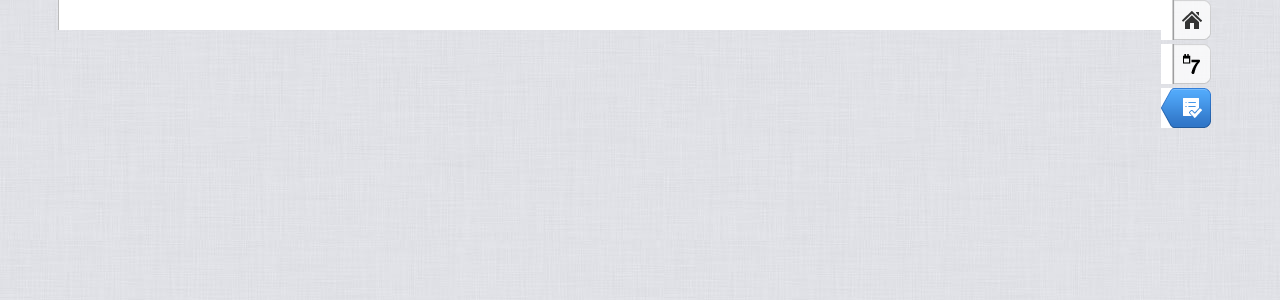
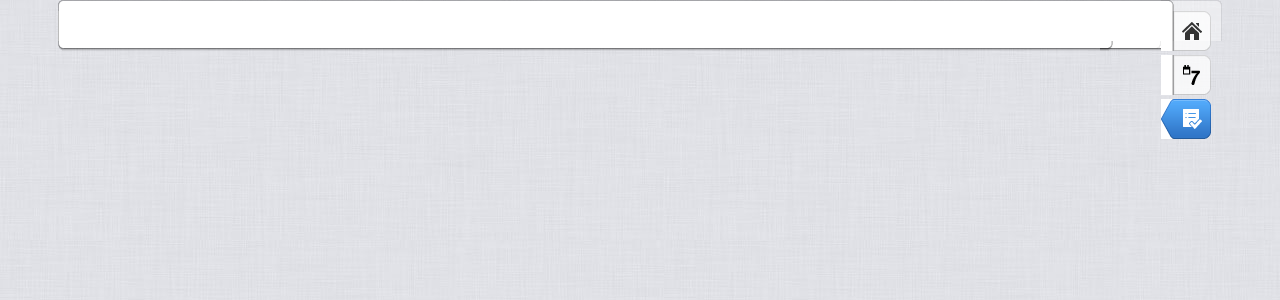
Before and after one commit to nikashahabi/termplan, a Django app: template templates/graduation.html in a window 1280 px wide. Shown: the part 80-380 px from the top of the page. Run offline with Django 3.2, Linux system fonts and the light colour scheme; the template is opened without the code that fills it: most values are stand-ins (such as "Sample title", 1, 10 or a date in 2020); data that the repository does not hold is empty.

Commit message:
Fix graduation html

```diff
--- a/templates/graduation.html
+++ b/templates/graduation.html
@@ -16,10 +16,12 @@
     tr:nth-child(even) {
         background-color: #dddddd;
     }
-    .center{
+
+    .cntr {
         margin: auto;
         width: 70%;
     }
+
     .accordion {
         background-color: #eee;
         border-left-width: 100px;
@@ -59,7 +61,6 @@
     .active, .submit-btn:hover {
         background-color: #ccc;
     }
-
 
 
     .btn-group button {
@@ -152,12 +153,12 @@
         <div id="logo"></div>
     </div>
     <div id="content">
-{#                <div class="top">#}
-        {#                    <div class="top-right"></div>#}
-        {#                    <div class="top-left"></div>#}
-        {#                    <div class="top-center"></div>#}
-        {#                </div>#}
-        <div>
+        <div class="top">
+            <div class="top-right"></div>
+            <div class="top-left"></div>
+            <div class="top-center"></div>
+        </div>
+        <div class="center">
             <div id="rightbar">
                 <ul>
                     <li><a href="/">
@@ -176,7 +177,7 @@
                 <div class="btn-group" id="main-content-accordian">
 
                 </div>
-                <div id="tablee" class="center">
+                <div id="tablee" class="cntr">
 
                 </div>
 
@@ -184,11 +185,11 @@
 
         </div>
 
-{#                <div class="bottom">#}
-{#                    <div class="bottom-right"></div>#}
-{#                    <div class="bottom-left"></div>#}
-{#                    <div class="bottom-center"></div>#}
-{#                </div>#}
+        <div class="bottom">
+            <div class="bottom-right"></div>
+            <div class="bottom-left"></div>
+            <div class="bottom-center"></div>
+        </div>
 
     </div>
     <div id="footer">
```
Lines whose indentation alone changed are shown as unchanged.
